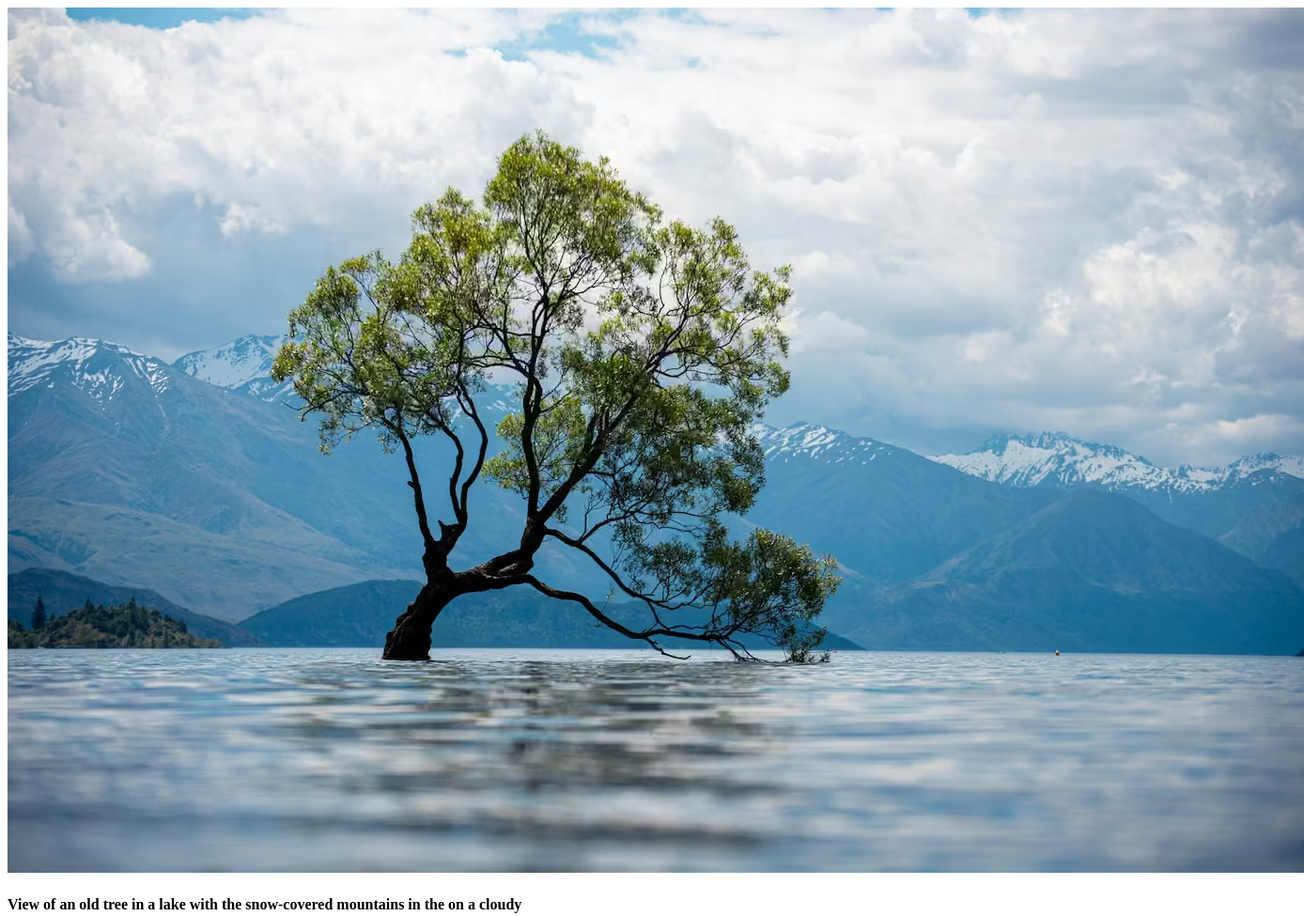
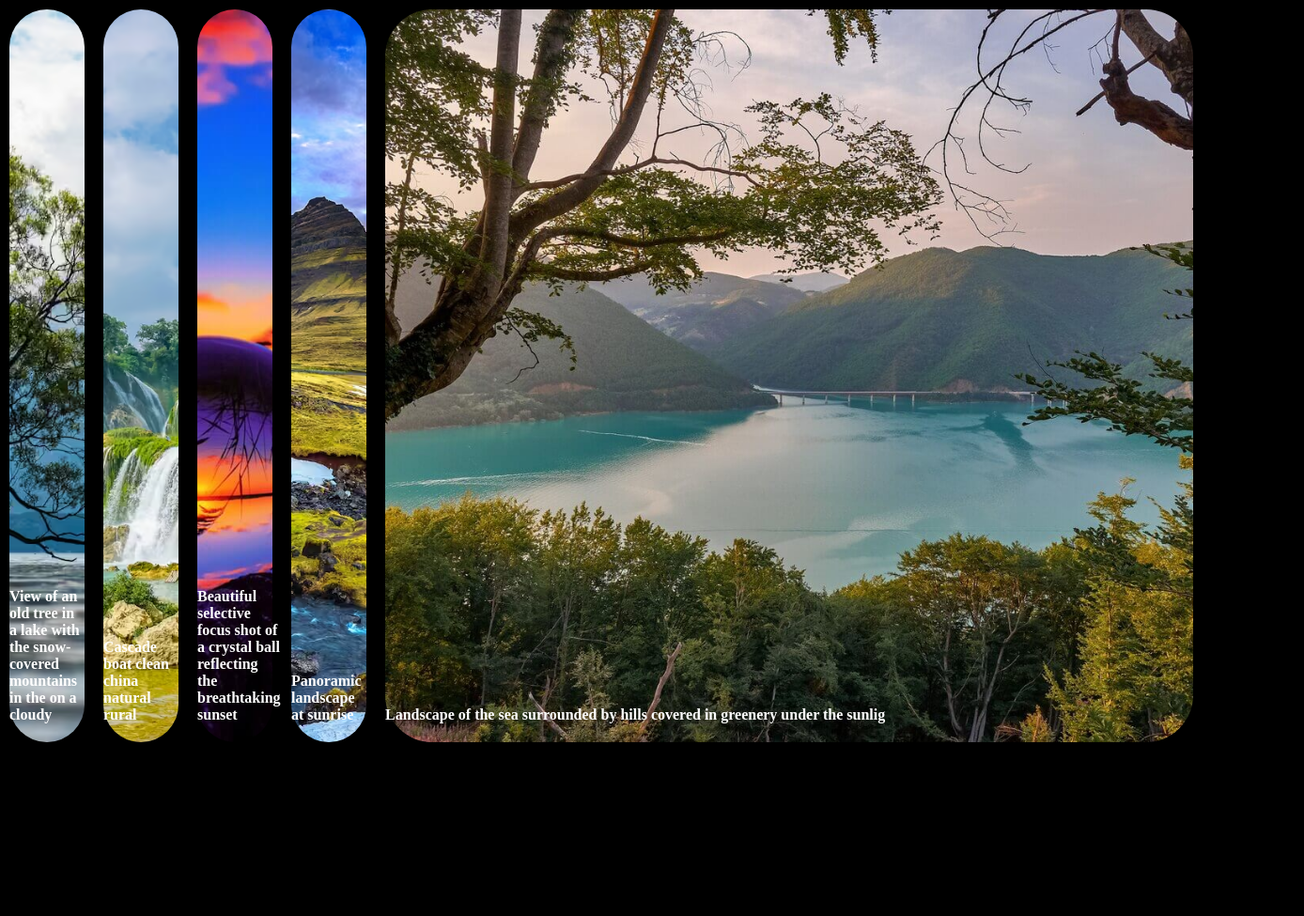
Before and after one commit to sewwandi519/expanding-card, a plain HTML site: page index.html in a window 1280 px wide. Shown: the top 975 px of the page at 94% size, 1388 px wide, since content can reach past the window. After the commit the page ends 800 px from the top, so only its background shows below. Drawn offline with Linux system fonts and the light colour scheme.

Commit message:
started css

```diff
--- a/assets/css/style.css
+++ b/assets/css/style.css
@@ -0,0 +1,34 @@
+*{
+    margin: 0;
+    padding: 0 ;
+    box-sizing: border-box;
+}
+body{
+    background-color: black;
+    color: white;
+}
+img{
+    width: 100%;
+    height: 100%;
+    object-fit: cover;
+    border-radius: 50px;
+    cursor: pointer;
+}
+.container{
+    display: flex;
+    height: 100vh;
+    gap: 20px;
+    padding: 10px;
+}
+.container > div{
+    height: 100%;
+    width: 80px;
+    position: relative;
+}
+.container > div >h4{
+    position: absolute;
+    bottom: 20px;
+}
+.main{
+    flex-grow: 1;
+}
--- a/index.html
+++ b/index.html
@@ -5,23 +5,26 @@
     <meta name="viewport" content="width=device-width, initial-scale=1.0">
     <title>Expanding cards</title>
     <!--external css fle-->
-    <link rel="stylesheet" href="/assets/css/style.css">
+    <link rel="stylesheet" href="assets/css/style.css">
 </head>
 <body>
 <div class="container">
-    <div><img src="assets/images/img1.avif"alt=""></div>
-    <h4>View of an old tree in a lake with the snow-covered mountains in the on a cloudy </h4>
-    <div><img src="assets/images/img2.avif" alt=""></div>
-    <h4>Cascade boat clean china natural rural</h4>
-    <div><img src="assets/images/img3.jpg" alt=""></div>
-    <h4>Beautiful selective focus shot of a crystal ball reflecting the breathtaking sunset</h4>
-    <div><img src="assets/images/img4.avif" alt=""></div>
-    <h4>Panoramic landscape at sunrise</h4>
-    <div><img src="assets/images/img5.jpg" alt=""></div>
-    <h4>Landscape of the sea surrounded by hills covered in greenery under the sunlig</h4>
+    <div class="active">
+        <img src="assets/images/img1.avif"alt="">
+    <h4>View of an old tree in a lake with the snow-covered mountains in the on a cloudy </h4></div>
+    <div class="active">
+        <img src="assets/images/img2.avif" alt="">
+    <h4>Cascade boat clean china natural rural</h4></div>
+    <div class="active">
+        <img src="assets/images/img3.jpg" alt="">
+    <h4>Beautiful selective focus shot of a crystal ball reflecting the breathtaking sunset</h4></div>
+    <div class="active"><img src="assets/images/img4.avif" alt="">
+    <h4>Panoramic landscape at sunrise</h4></div>
+    <div class="active , main"><img src="assets/images/img5.jpg" alt="">
+    <h4>Landscape of the sea surrounded by hills covered in greenery under the sunlig</h4></div>
 </div>
 
     <!--external js file-->
-    <script src="/assets/js/index.js"></script>
+    <script src="assets/js/index.js"></script>
 </body>
 </html>
```
